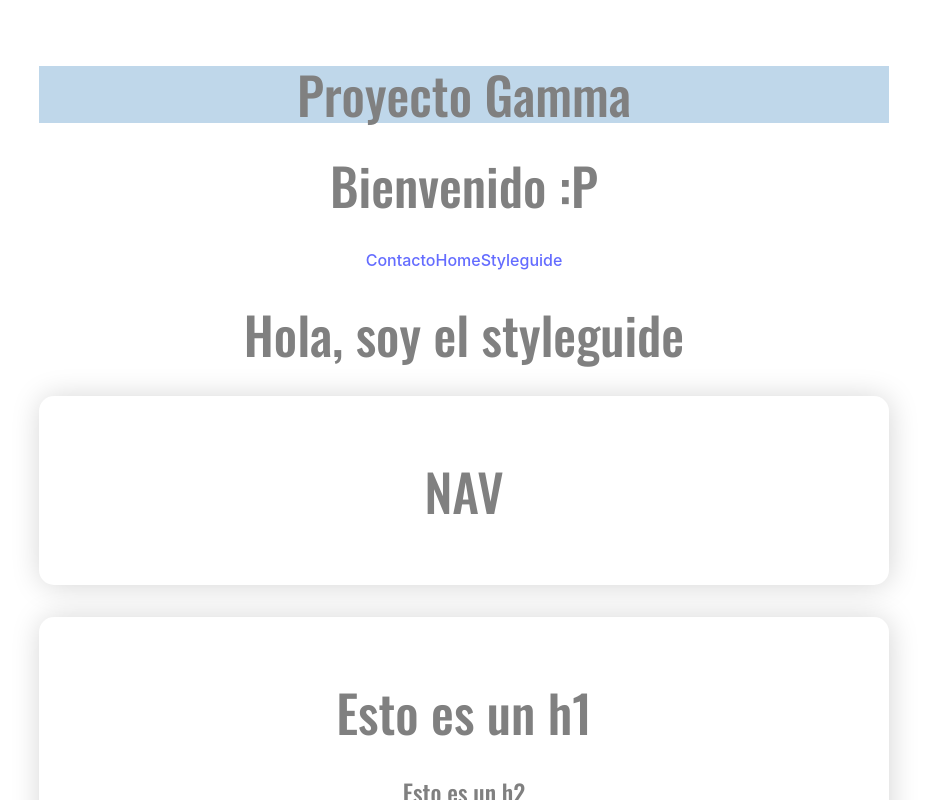
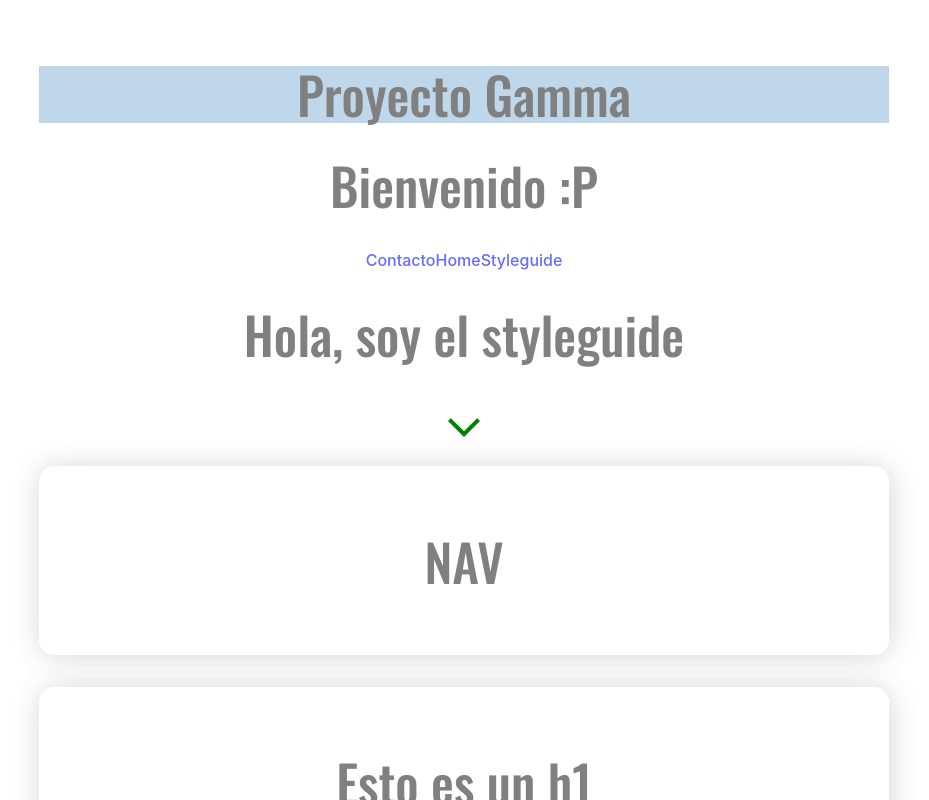
Before and after one commit to carugui/project-gamma, a React (Vite) app: page /styleguide in a window 1280 px wide. Shown: the top 800 px of the page, without its empty margins (176-1105 px from the left). Built offline with nearby package versions, Linux system fonts and the light colour scheme.

Commit message:
added svg

```diff
--- /dev/null
+++ b/src/components/svg/IconChevron.jsx
@@ -0,0 +1,18 @@
+function IconChevron(props) {
+    return (
+        <svg xmlns="http://www.w3.org/2000/svg"
+        height={48}
+        width={48}
+        viewBox="0 -960 960 960"
+        //className={`svgicon ${className ? className : '' } `}
+        //Si tiene el parámetro de ClassName, pon el className, sino déjalo en blanco ''
+        //className={`svg--${size ? `svg--${size}`: ''}`}
+        {...props}
+        >
+            <path d="M480-345 240-585l43-43 197 198 197-197 43 43-240 239Z"
+            fill="currentColor"/>
+        </svg>
+    )
+}
+
+export default IconChevron;
--- a/src/styleguide/Styleguide.jsx
+++ b/src/styleguide/Styleguide.jsx
@@ -1,11 +1,17 @@
 import Nav from './Nav'
 import Button from '../components/button/Button'
 import './style.scss'
+import IconChevron from '../components/svg/IconChevron'
 
-export default function Styleguide () {
+
+export default function Styleguide ( ) {
     return <>
 
         <h1>Hola, soy el styleguide</h1>
+        <div className='pink'>
+            <IconChevron size="big" className="green svg--big"/>
+        </div>
+
 
         <div className='section'>
             <Nav />
--- a/src/styleguide/style.scss
+++ b/src/styleguide/style.scss
@@ -1,3 +1,22 @@
+.svg--small {
+    width: 32px;
+    height: 32px;
+}
+
+.svg--big {
+    width: 64px;
+    height: 64px;
+}
+
+.green {
+    color: green;
+}
+
+.pink {
+    color: pink;
+}
+
+
 .section {
 
     border-radius: 15px;
```
Also changed, not shown: 1 other file (tests, documents, lock files or other folders).
